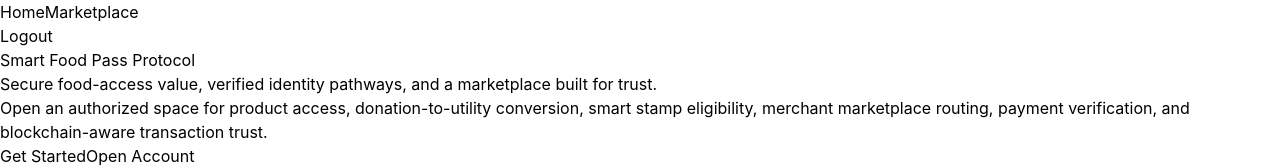
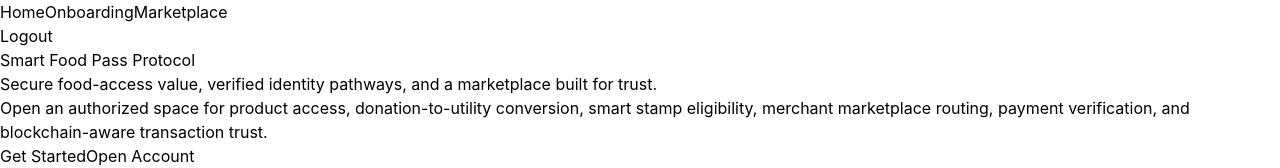
Before and after one commit to Samoolino/-Smart-Food-Pass-Platform, a Next.js app in the folder apps/beneficiary-dapp/legacy-nextjs/: page / in a window 1280 px wide. Shown: the top 168 px of the page. Built offline with nearby package versions, Linux system fonts and the light colour scheme; no server answers.

Commit message:
feat: add onboarding and nutrition routes to navigation

```diff
--- a/apps/beneficiary-dapp/legacy-nextjs/components/role-navigation.tsx
+++ b/apps/beneficiary-dapp/legacy-nextjs/components/role-navigation.tsx
@@ -5,7 +5,7 @@ import { useEffect, useMemo, useState } from 'react';
 import { clearStoredSession, getDefaultRouteForRole, getStoredRole, type AppRole } from '../lib/session';
 
 type RoleNavigationProps = {
-  current: 'home' | 'sponsor' | 'merchant' | 'beneficiary' | 'admin' | 'marketplace' | 'payments';
+  current: 'home' | 'sponsor' | 'merchant' | 'beneficiary' | 'admin' | 'marketplace' | 'payments' | 'onboarding' | 'nutrition';
 };
 
 export function RoleNavigation({ current }: RoleNavigationProps) {
@@ -18,7 +18,9 @@ export function RoleNavigation({ current }: RoleNavigationProps) {
   const items = useMemo(() => {
     const allItems = [
       { key: 'home', href: '/', label: 'Home', roles: ['admin', 'super_admin', 'sponsor', 'merchant', 'beneficiary', null] },
+      { key: 'onboarding', href: '/onboarding', label: 'Onboarding', roles: ['admin', 'super_admin', 'sponsor', 'merchant', 'beneficiary', null] },
       { key: 'marketplace', href: '/marketplace', label: 'Marketplace', roles: ['admin', 'super_admin', 'sponsor', 'merchant', 'beneficiary', null] },
+      { key: 'nutrition', href: '/nutrition', label: 'Nutrition', roles: ['admin', 'super_admin', 'sponsor', 'beneficiary'] },
       { key: 'payments', href: '/payments/harness', label: 'Payments', roles: ['admin', 'super_admin', 'sponsor', 'merchant'] },
       { key: 'sponsor', href: '/sponsor/dashboard', label: 'Sponsor', roles: ['admin', 'super_admin', 'sponsor'] },
       { key: 'merchant', href: '/merchant/redeem', label: 'Merchant', roles: ['admin', 'super_admin', 'merchant'] },
```
